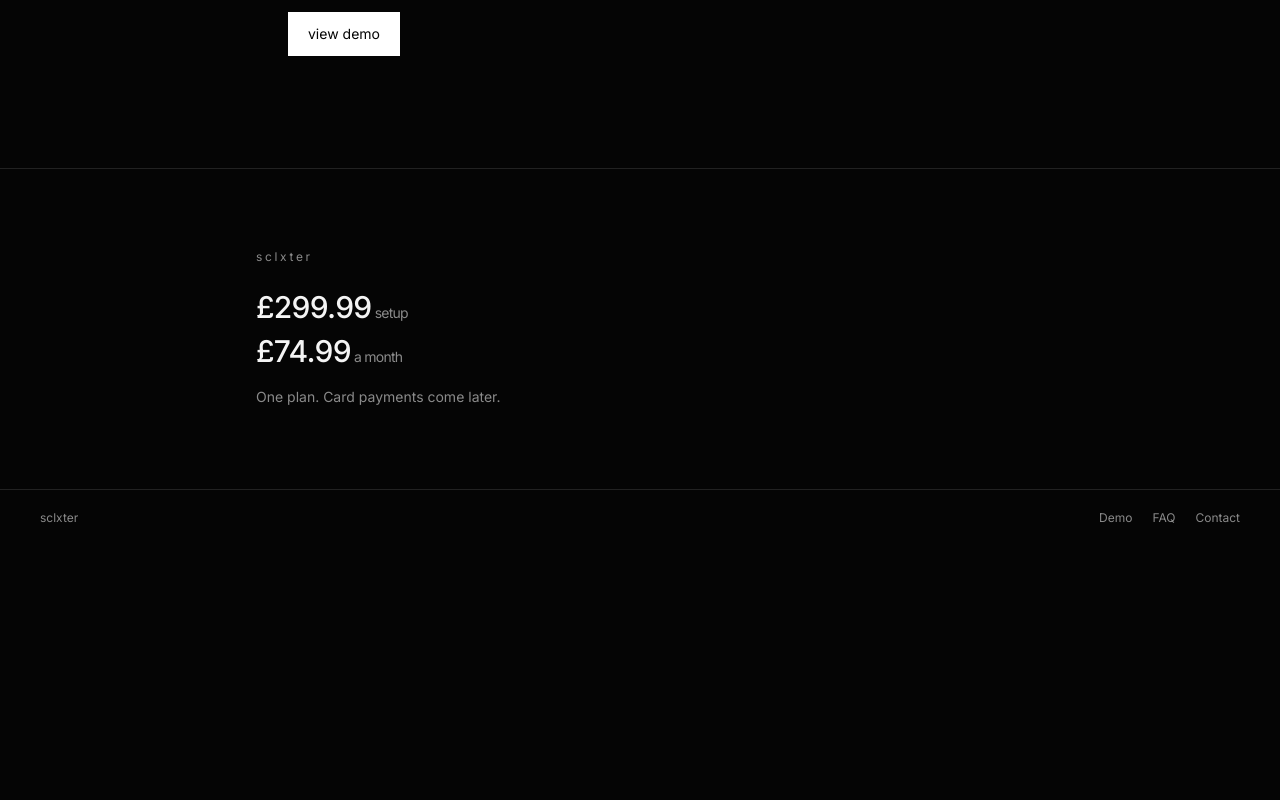
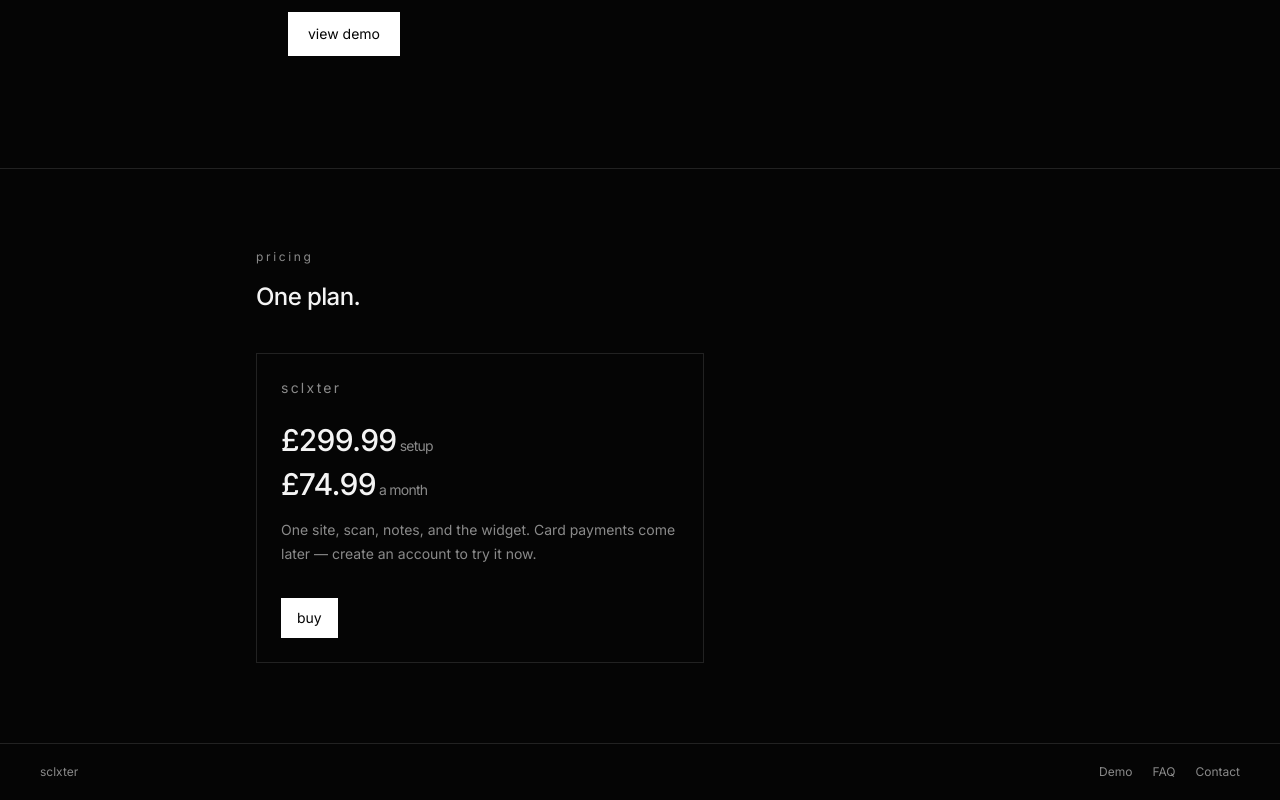
Before and after one commit to edwardsclaterx-web/sclxter, a Next.js app: page / in a window 1280 px wide. Shown: the part 495-1295 px from the top of the page. Before the commit the page ends 1041 px from the top, so only its background shows below. Built offline with nearby package versions, Linux system fonts and the light colour scheme; no server answers.

Commit message:
Restore bottom pricing box on homepage; keep one view demo CTA
Co-authored-by: sclater <sclater@me.com>

```diff
--- a/src/app/page.tsx
+++ b/src/app/page.tsx
@@ -39,7 +39,12 @@ export default async function Home() {
           className="border-t border-line px-5 py-16 md:px-8 md:py-20"
         >
           <div className="mx-auto w-full max-w-3xl">
-            <p className="text-xs tracking-[0.22em] text-muted">sclxter</p>
+            <p className="text-xs tracking-[0.22em] text-muted">pricing</p>
+            <h2 className="mt-4 text-2xl font-medium tracking-tight">
+              One plan.
+            </h2>
+            <article className="mt-10 max-w-md border border-line p-6">
+              <p className="text-sm tracking-[0.16em] text-muted">sclxter</p>
               <p className="mt-6 text-3xl font-medium tracking-tight">
                 £299.99
                 <span className="text-sm font-normal text-muted"> setup</span>
@@ -48,9 +53,17 @@ export default async function Home() {
                 £74.99
                 <span className="text-sm font-normal text-muted"> a month</span>
               </p>
-            <p className="mt-4 max-w-md text-sm leading-6 text-muted">
-              One plan. Card payments come later.
+              <p className="mt-4 text-sm leading-6 text-muted">
+                One site, scan, notes, and the widget. Card payments come later
+                — create an account to try it now.
               </p>
+              <Link
+                href={user ? "/dashboard" : "/signup"}
+                className="mt-8 inline-flex h-10 items-center bg-accent px-4 text-sm text-accent-fg"
+              >
+                {user ? "dashboard" : "buy"}
+              </Link>
+            </article>
           </div>
         </section>
       </main>
```
Lines whose indentation alone changed are shown as unchanged.
